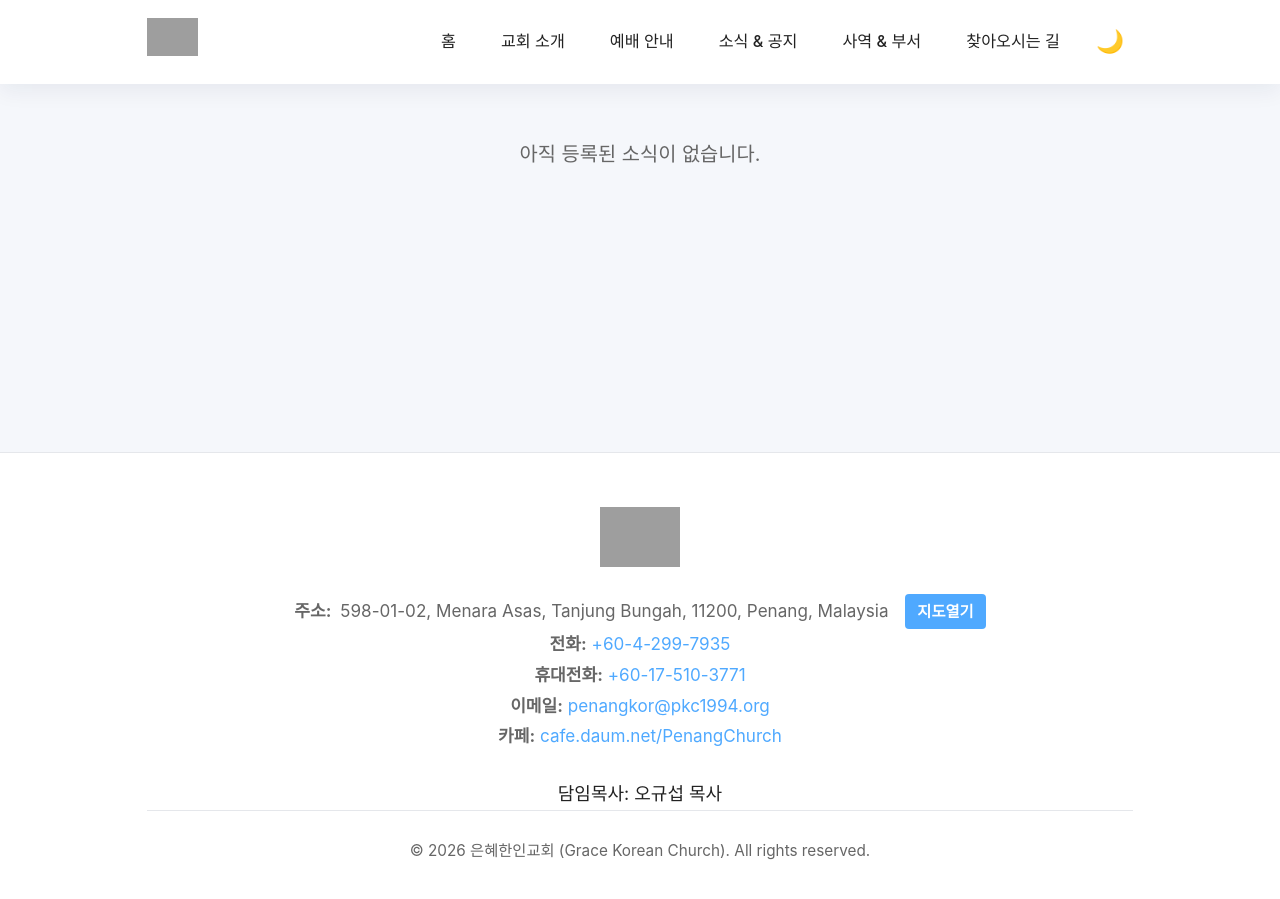
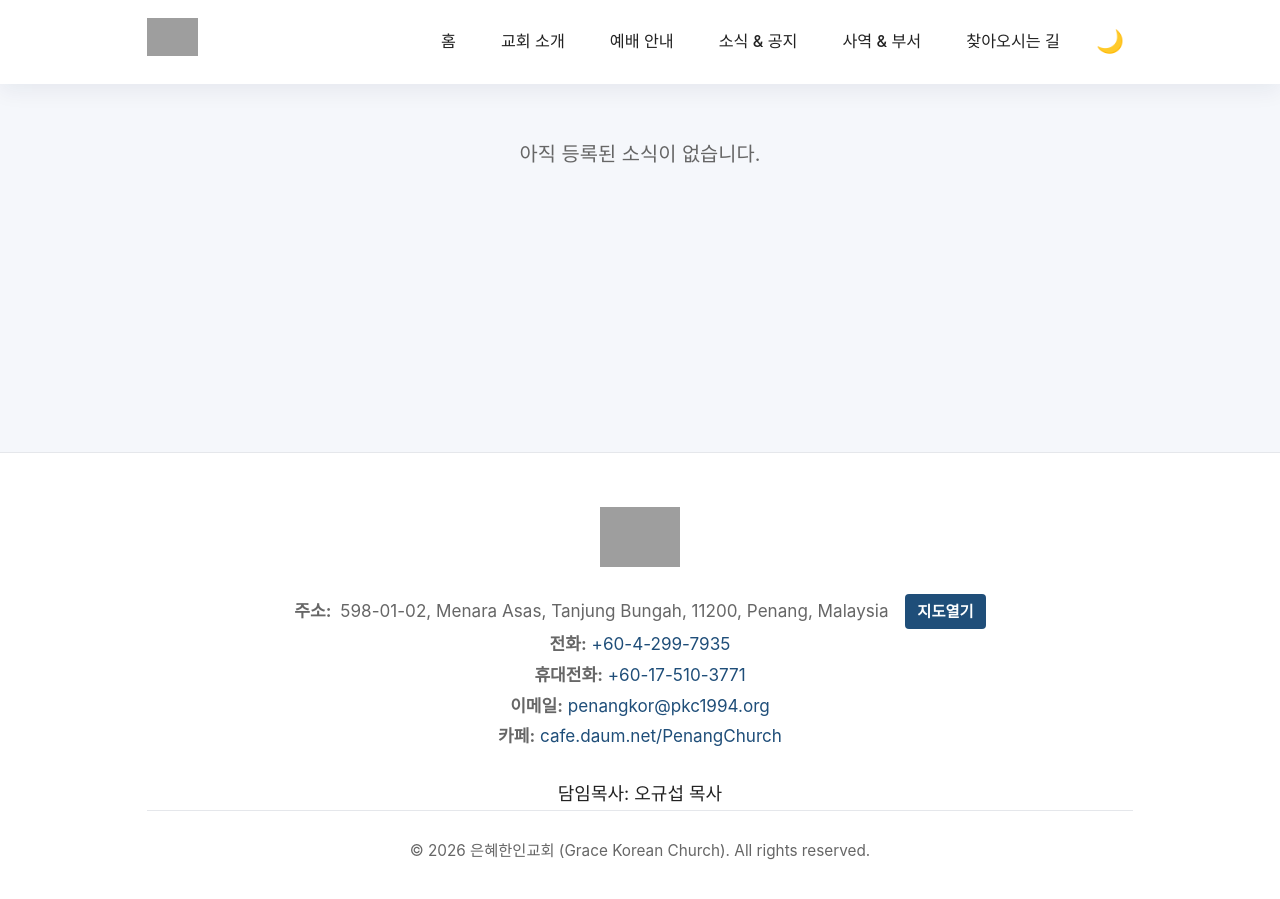
Before and after one commit to grace-korean-church/grace-korean-church.github.io, a Jekyll site: the page built from news.html, in a window 1280 px wide and 900 px high, scrolled down 244 px. Built offline with Jekyll 4.4.1, drawn with Linux system fonts in a browser that asks for light colours; grey boxes are pictures that could not be loaded.

Commit message:
포인트 컬러를 딥 네이비(#1f4e79)로 교체
색상 변수가 style.css와 default.html의 크리티컬 인라인 CSS 두 곳에
중복 정의되어 있어 양쪽을 함께 바꿨다. 한쪽만 바꾸면 첫 페인트에
이전 색이 번쩍인다.

다크모드는 대비 확보를 위해 명도를 올린 #4a86c5를 쓴다.

Co-Authored-By: Claude Opus 5 (1M context) <noreply@anthropic.com>

```diff
--- a/_layouts/default.html
+++ b/_layouts/default.html
@@ -14,7 +14,7 @@
   <meta name="language" content="{{ site.lang | default: 'ko' }}">
   <meta name="application-name" content="{{ site.church.name }}">
   <meta name="apple-mobile-web-app-title" content="{{ site.church.name }}">
-  <meta name="theme-color" content="#2563eb">
+  <meta name="theme-color" content="#1f4e79">
   <link rel="canonical" href="{{ page.url | absolute_url }}">
 
   <!-- Open Graph / Facebook -->
@@ -122,15 +122,15 @@
 
   <!-- Critical CSS (above-the-fold) -->
   <style>
-    :root{--color-background:#f5f7fb;--color-surface:#fff;--color-primary:#4fa9ff;--color-primary-soft:#e0f0ff;--color-text-main:#222;--color-text-muted:#666;--color-border:#e5e7eb;--shadow-soft:0 8px 20px rgba(15,30,60,.06);--shadow-medium:0 4px 12px rgba(15,30,60,.1);--radius-large:16px;--radius-medium:10px;--radius-small:6px;--space-xs:.5rem;--space-sm:1rem;--space-md:1.5rem;--space-lg:2rem;--space-xl:3rem;--space-2xl:4rem;--max-width:1040px;--font-base:-apple-system,BlinkMacSystemFont,"Segoe UI","Apple SD Gothic Neo","Noto Sans KR",sans-serif}
-    [data-theme="dark"]{--color-background:#1a1a1a;--color-surface:#2d2d2d;--color-primary:#5eb3ff;--color-primary-soft:#1e3a52;--color-text-main:#e8e8e8;--color-text-muted:#a8a8a8;--color-border:#404040;--shadow-soft:0 8px 20px rgba(0,0,0,.3);--shadow-medium:0 4px 12px rgba(0,0,0,.4)}
+    :root{--color-background:#f5f7fb;--color-surface:#fff;--color-primary:#1f4e79;--color-primary-soft:#e8f0f9;--color-text-main:#222;--color-text-muted:#666;--color-border:#e5e7eb;--shadow-soft:0 8px 20px rgba(15,30,60,.06);--shadow-medium:0 4px 12px rgba(15,30,60,.1);--radius-large:16px;--radius-medium:10px;--radius-small:6px;--space-xs:.5rem;--space-sm:1rem;--space-md:1.5rem;--space-lg:2rem;--space-xl:3rem;--space-2xl:4rem;--max-width:1040px;--font-base:-apple-system,BlinkMacSystemFont,"Segoe UI","Apple SD Gothic Neo","Noto Sans KR",sans-serif}
+    [data-theme="dark"]{--color-background:#1a1a1a;--color-surface:#2d2d2d;--color-primary:#4a86c5;--color-primary-soft:#1a3550;--color-text-main:#e8e8e8;--color-text-muted:#a8a8a8;--color-border:#404040;--shadow-soft:0 8px 20px rgba(0,0,0,.3);--shadow-medium:0 4px 12px rgba(0,0,0,.4)}
     *{margin:0;padding:0;box-sizing:border-box}html{font-size:18px;scroll-behavior:smooth}body{font-family:var(--font-base);color:var(--color-text-main);background-color:var(--color-background);line-height:1.7;-webkit-font-smoothing:antialiased;-moz-osx-font-smoothing:grayscale;transition:background-color .3s ease,color .3s ease}a{color:var(--color-primary);text-decoration:none;transition:color .2s ease}img{max-width:100%;height:auto;display:block}
     .container{max-width:var(--max-width);margin:0 auto;padding:0 var(--space-md)}
     .site-header{position:sticky;top:0;background-color:var(--color-surface);box-shadow:var(--shadow-soft);z-index:100}.header-inner{display:flex;align-items:center;justify-content:space-between;padding-top:var(--space-sm);padding-bottom:var(--space-sm)}.site-logo a{display:inline-flex;align-items:center}.site-logo-img{display:block;height:38px;width:auto}.site-logo-dark{display:none}[data-theme="dark"] .site-logo-light{display:none}[data-theme="dark"] .site-logo-dark{display:block}.site-nav{display:flex;gap:var(--space-xs);flex-wrap:wrap}.nav-link{padding:var(--space-xs) var(--space-sm);border-radius:var(--radius-small);font-size:.9rem;font-weight:500;color:var(--color-text-main);transition:all .2s ease}
     .theme-toggle{background:none;border:none;cursor:pointer;padding:.5rem;display:flex;align-items:center;justify-content:center;border-radius:var(--radius-small);color:var(--color-text-main);font-size:1.25rem}.menu-toggle{display:none;background:none;border:none;cursor:pointer;padding:.5rem;z-index:101}.hamburger{display:block;width:24px;height:2px;background-color:var(--color-text-main);position:relative}.hamburger::before,.hamburger::after{content:'';position:absolute;width:24px;height:2px;background-color:var(--color-text-main);left:0;transition:transform .3s ease}.hamburger::before{top:-7px}.hamburger::after{top:7px}
     .site-main{min-height:60vh;padding:0}
     .hero-fullscreen{position:relative;min-height:64vh;display:flex;align-items:center;justify-content:center;background:linear-gradient(rgba(0,0,0,.4),rgba(0,0,0,.4)),url('/assets/images/hero-bg.webp');background-size:cover;background-position:center;background-repeat:no-repeat;overflow:hidden}.hero-overlay{position:absolute;top:0;left:0;right:0;bottom:0;background:rgba(0,0,0,.3)}.hero-content{position:relative;z-index:1;text-align:center;padding:var(--space-xl);max-width:800px}.hero-fullscreen .hero-title{font-size:3rem;font-weight:800;color:#fff;margin-bottom:var(--space-md);line-height:1.2;text-shadow:0 2px 10px rgba(0,0,0,.3)}.hero-tagline{font-size:1.5rem;color:rgba(255,255,255,.95);margin-bottom:var(--space-sm);font-weight:500}.hero-time{font-size:1.75rem;color:#fff;font-weight:600;margin-bottom:var(--space-lg)}.hero-fullscreen .hero-text{font-size:1.25rem;color:rgba(255,255,255,.9);margin-bottom:var(--space-xl);max-width:600px;margin-left:auto;margin-right:auto;line-height:1.6}.hero-fullscreen .hero-actions{display:flex;gap:var(--space-md);justify-content:center;flex-wrap:wrap}
-    .btn-hero-primary{display:inline-block;padding:1rem 2rem;background-color:#fff;color:#1a365d;font-size:1rem;font-weight:600;border-radius:var(--radius-medium);transition:all .3s ease;box-shadow:0 4px 15px rgba(0,0,0,.2)}
+    .btn-hero-primary{display:inline-block;padding:1rem 2rem;background-color:#fff;color:#1f4e79;font-size:1rem;font-weight:600;border-radius:var(--radius-medium);transition:all .3s ease;box-shadow:0 4px 15px rgba(0,0,0,.2)}
     @media(max-width:767px){.hero-fullscreen{min-height:50vh;background-image:linear-gradient(rgba(0,0,0,.4),rgba(0,0,0,.4)),url('/assets/images/hero-bg-mobile.webp')}.hero-content{padding:var(--space-md)}.hero-fullscreen .hero-title{font-size:2rem;line-height:1.3}.hero-tagline{font-size:1.1rem}.hero-time{font-size:1.25rem}.hero-fullscreen .hero-text{font-size:1rem;margin-bottom:var(--space-lg)}.hero-fullscreen .hero-actions{gap:var(--space-sm)}.btn-hero-primary,.btn-hero-outline{padding:.85rem 1.5rem;font-size:.9rem}.header-inner{flex-direction:row;justify-content:space-between;align-items:center}.menu-toggle{display:block}.site-nav{position:fixed;top:0;right:-100%;width:70%;max-width:300px;height:100vh;background-color:var(--color-surface);flex-direction:column;justify-content:flex-start;padding:5rem 2rem 2rem;box-shadow:-4px 0 20px rgba(0,0,0,.1);transition:right .3s ease;z-index:100}.site-nav.active{right:0}.nav-link{width:100%;padding:1rem 0;border-bottom:1px solid var(--color-border);font-size:1rem}.site-logo-img{height:32px}}
   </style>
 
--- a/assets/css/style.css
+++ b/assets/css/style.css
@@ -6,8 +6,8 @@
   /* Colors - Light Mode */
   --color-background: #f5f7fb;
   --color-surface: #ffffff;
-  --color-primary: #4fa9ff;
-  --color-primary-soft: #e0f0ff;
+  --color-primary: #1f4e79;
+  --color-primary-soft: #e8f0f9;
   --color-text-main: #222222;
   --color-text-muted: #666666;
   --color-border: #e5e7eb;
@@ -40,8 +40,8 @@
 [data-theme="dark"] {
   --color-background: #1a1a1a;
   --color-surface: #2d2d2d;
-  --color-primary: #5eb3ff;
-  --color-primary-soft: #1e3a52;
+  --color-primary: #4a86c5;
+  --color-primary-soft: #1a3550;
   --color-text-main: #e8e8e8;
   --color-text-muted: #a8a8a8;
   --color-border: #404040;
@@ -296,7 +296,7 @@ img {
   display: inline-block;
   padding: 1rem 2rem;
   background-color: #ffffff;
-  color: #1a365d;
+  color: #1f4e79;
   font-size: 1rem;
   font-weight: 600;
   border-radius: var(--radius-medium);
@@ -306,7 +306,7 @@ img {
 
 .btn-hero-primary:hover {
   background-color: #f0f0f0;
-  color: #1a365d;
+  color: #1f4e79;
   transform: translateY(-2px);
   box-shadow: 0 6px 20px rgba(0, 0, 0, 0.25);
 }
```
Also changed, not shown: 1 other file.
